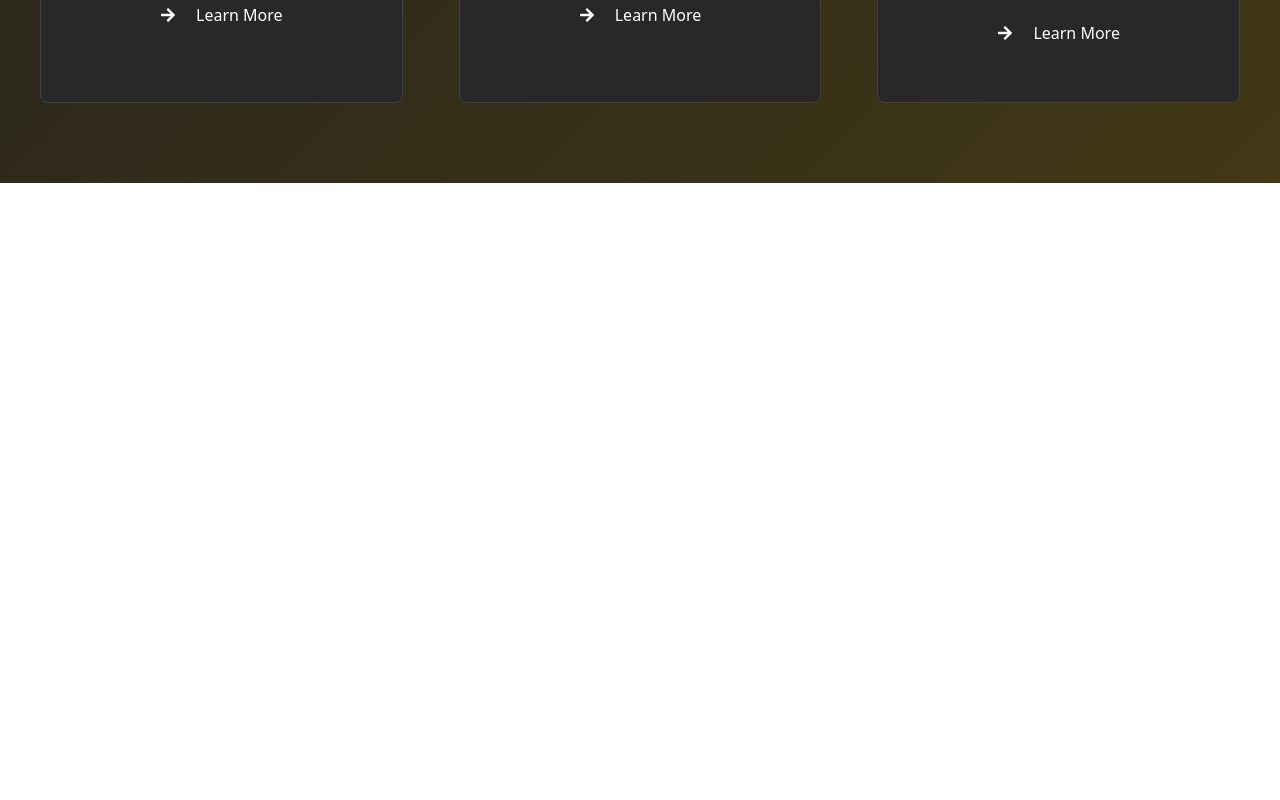
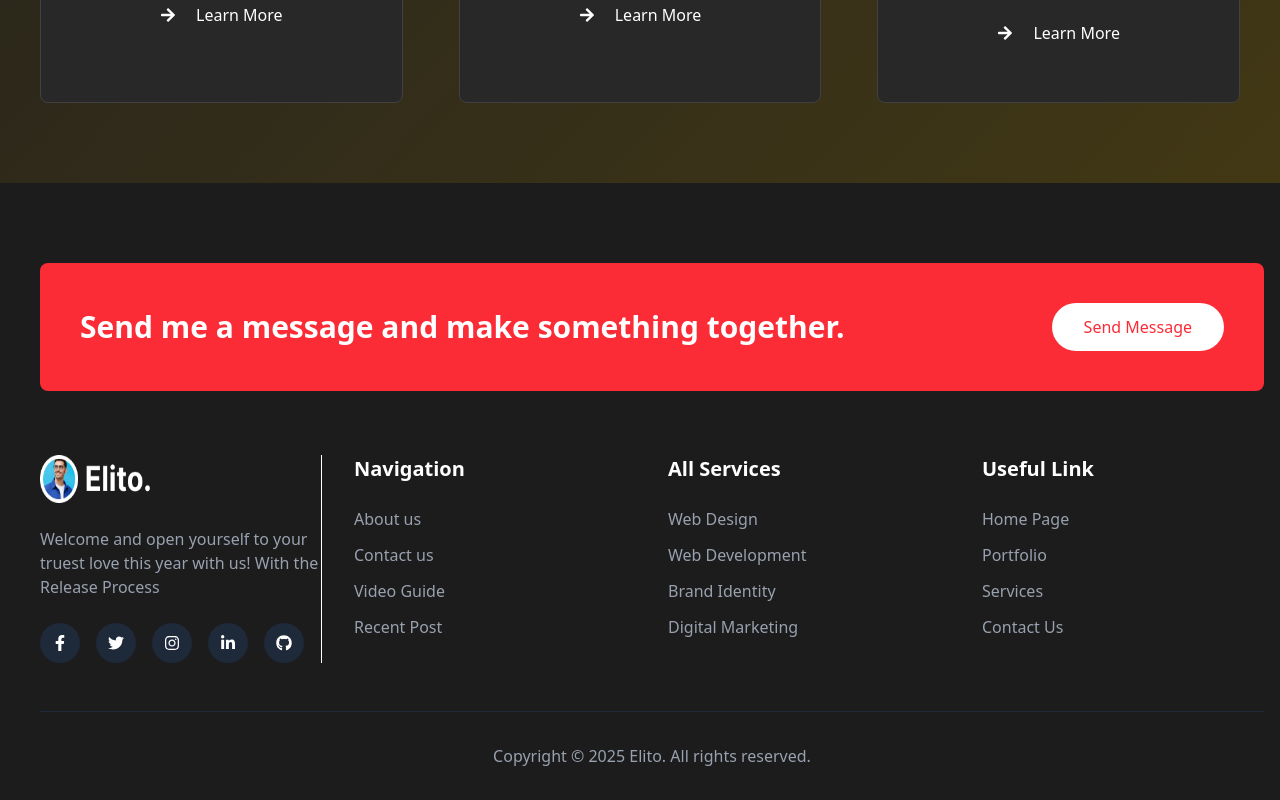
Before and after one commit to AhmadMahmoodRana-dev/SirMobin, a React (Vite) app: page / in a window 1280 px wide. Shown: the part 2655-3455 px from the top of the page. Before the commit the page ends 2838 px from the top, so only its background shows below. Built offline with nearby package versions, Linux system fonts and the light colour scheme.

Commit message:
Footer Section

```diff
--- a/src/layout/Footer.jsx
+++ b/src/layout/Footer.jsx
@@ -1,9 +1,10 @@
 import { Link } from 'react-router-dom';
 import { FaFacebookF, FaTwitter, FaInstagram, FaLinkedinIn, FaGithub } from 'react-icons/fa';
+import logo from "../assets/logo.png";
 
 const Footer = () => {
   return (
-    <footer className="bg-gray-900 text-white pt-20 pb-8">
+    <footer className="bg-[#1c1c1c] bg-gradient-to-br 2xl:pl-20 xl:pl-6 lg:pl-4 md:pl-4 pl-4 text-white pt-20 pb-8">
       <div className="container mx-auto px-4">
         {/* CTA Section */}
         <div className="bg-red-500 p-10 rounded-lg mb-16 flex flex-col md:flex-row justify-between items-center">
@@ -25,10 +26,9 @@ const Footer = () => {
         {/* Footer Links */}
         <div className="grid grid-cols-1 md:grid-cols-2 lg:grid-cols-4 gap-8 mb-12">
           {/* Logo and About */}
-          <div>
+          <div className='border-r'>
             <Link to="/" className="flex items-center mb-6">
-              <img src="/images/logo.png" alt="Elito Logo" className="h-12 w-12" />
-              <span className="text-white text-3xl font-bold ml-2">Elito.</span>
+              <img src={logo} alt="Elito Logo" className="h-12 w-28" />
             </Link>
             <p className="text-gray-400 mb-6">
               Welcome and open yourself to your truest love this year with us! With the Release Process
--- a/src/pages/Home.jsx
+++ b/src/pages/Home.jsx
@@ -2,6 +2,7 @@ import React from 'react'
 import Hero from '../components/Home/Hero'
 import AdvantageSection from '../components/Home/AdvantageSection'
 import Services from '../components/Home/Services'
+import Footer from '../layout/Footer'
 
 const Home = () => {
   return (
@@ -9,6 +10,7 @@ const Home = () => {
       <Hero/>
       <AdvantageSection/>
       <Services/>
+      <Footer/>
     </div>
   )
 }
```
